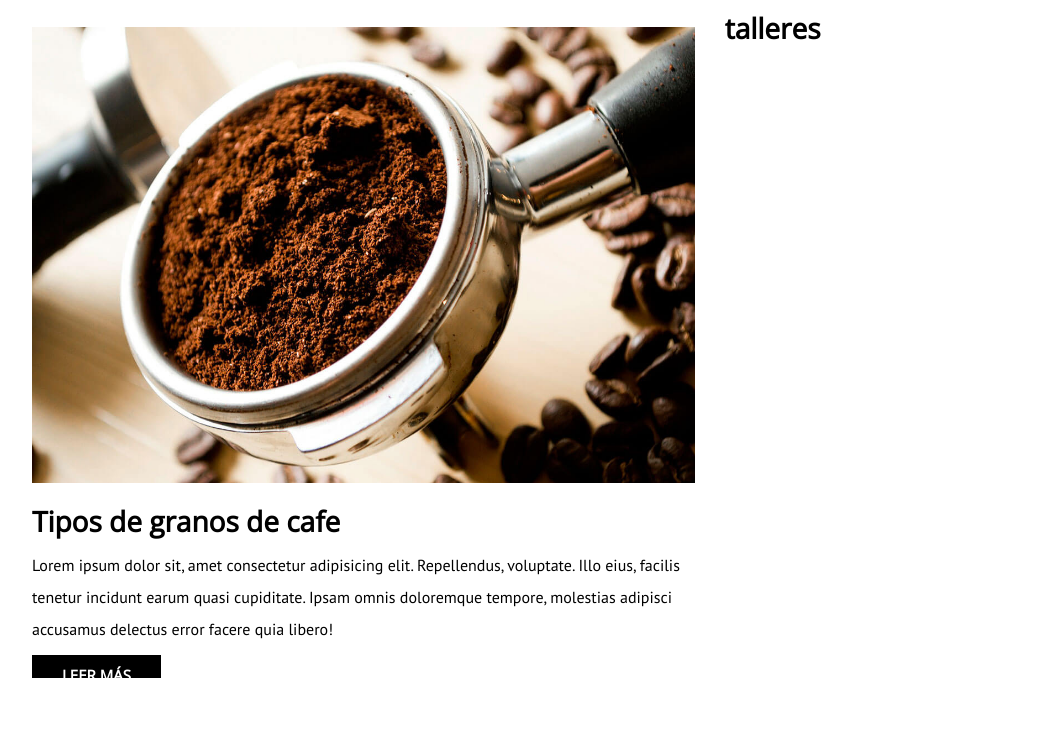
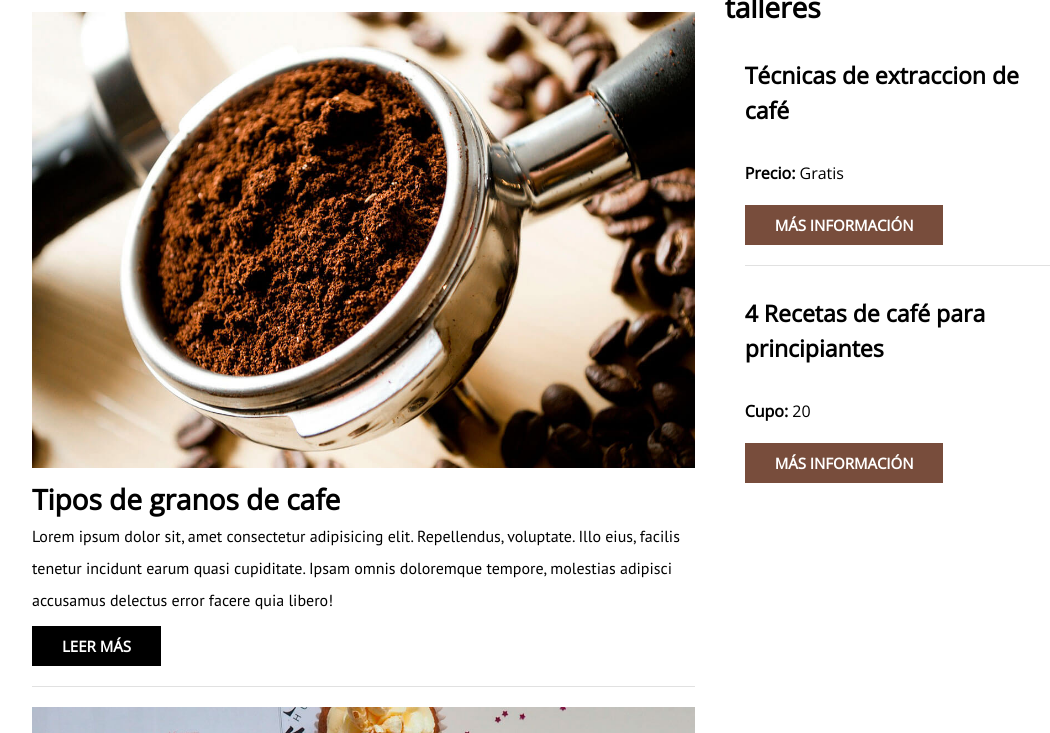
Before and after one commit to Cristianaaguirre/new-time-excercises, a plain HTML site: page fourth-excercise/index.html in a window 1280 px wide. Shown: the part 593-1326 px from the top of the page, without its empty margins (96-1146 px from the left). Drawn offline with nearby package versions, Linux system fonts and the light colour scheme.

Commit message:
dando estilos al aside

```diff
--- a/fourth-excercise/css/style.css
+++ b/fourth-excercise/css/style.css
@@ -41,6 +41,7 @@ a {
 
 h1, h2, h3, h4 {
     font-family: var(--heading-fonts);
+    line-height: 1.5;
 }
 
 h1  {font-size: 4.8;}
@@ -178,3 +179,46 @@ img {
         display: inline-block;
     }
  }
+
+ /* ------------------------------------------------------------- */
+ /* Aside */
+
+.sidebar h4 {
+    margin-bottom: 3rem;
+}
+ @media screen and (min-width: 768px) {
+    .class {
+        margin-left: 2rem;
+    }
+ }
+
+ .widget-class {
+     list-style: none;
+     border-bottom: 1px solid var(--gray);
+ }
+
+ .widget-class:nth-child(1) {
+     margin-bottom: 3rem;
+ }
+
+ .widget-class:last-of-type {
+     border: none;
+     margin: 0;
+ }
+
+ .widget-class h4 {
+     font-size: 2.3rem;
+ }
+
+ .widget-class__label {
+     font-family: var(--heading-fonts);
+     font-weight: bold;
+ }
+
+ .widget-class__info {
+     font-weight: normal;
+ }
+
+ .btn--modifier {
+     background-color: var(--primary);
+ }
--- a/fourth-excercise/index.html
+++ b/fourth-excercise/index.html
@@ -41,7 +41,7 @@
                 <div class="block__content">
                     <h4 class="no-margin">Tipos de granos de cafe</h4>
                     <p class="no-margin">Lorem ipsum dolor sit, amet consectetur adipisicing elit. Repellendus, voluptate. Illo eius, facilis tenetur incidunt earum quasi cupiditate. Ipsam omnis doloremque tempore, molestias adipisci accusamus delectus error facere quia libero!</p>
-                    <a href="acces.html" class="btn btn--modifier">Leer más</a>
+                    <a href="acces.html" class="btn">Leer más</a>
                 </div>
             </article> <!--Final article-->
 
@@ -53,7 +53,7 @@
                 <div class="block__content">
                     <h4 class="no-margin">Tipos de granos de cafe</h4>
                     <p class="no-margin">Lorem ipsum dolor sit, amet consectetur adipisicing elit. Repellendus, voluptate. Illo eius, facilis tenetur incidunt earum quasi cupiditate. Ipsam omnis doloremque tempore, molestias adipisci accusamus delectus error facere quia libero!</p>
-                    <a href="acces.html" class="btn btn--modifier">Leer más</a>
+                    <a href="acces.html" class="btn">Leer más</a>
                 </div>
             </article> <!--Final article-->
 
@@ -65,12 +65,32 @@
                 <div class="block__content">
                     <h4 class="no-margin">Tipos de granos de cafe</h4>
                     <p class="no-margin">Lorem ipsum dolor sit, amet consectetur adipisicing elit. Repellendus, voluptate. Illo eius, facilis tenetur incidunt earum quasi cupiditate. Ipsam omnis doloremque tempore, molestias adipisci accusamus delectus error facere quia libero!</p>
-                    <a href="acces.html" class="btn btn--modifier">Leer más</a>
+                    <a href="acces.html" class="btn">Leer más</a>
                 </div>
             </article> <!--Final article-->
         </main>
+
         <aside class="sidebar">
-            <h4 class="">Nuestros cursos y talleres</h4>
+            <h4 class="sidebar__title">Nuestros cursos y talleres</h4>
+
+            <ul class="no-margin no-pading class">
+                <li class="widget-class">
+                    <h4 class="no-margin">Técnicas de extraccion de café</h4>
+                    <p class="widget-class__label">Precio:
+                        <span class="widget-class__info">Gratis</span>
+                    </p>
+
+                    <a href="#" class="btn btn--modifier">Más información</a>
+                </li> <!--Fin del li-->
+
+                <li class="widget-class">
+                    <h4 class="no-margin">4 Recetas de café para principiantes</h4>
+                    <p class="widget-class__label">Cupo:
+                        <span class="widget-class__info">20</span>
+                    </p>
+                    <a href="#" class="btn btn--modifier">Más información</a>
+                </li> <!--Fin del li-->
+            </ul>
         </aside>
     </div>
 </body>
```
